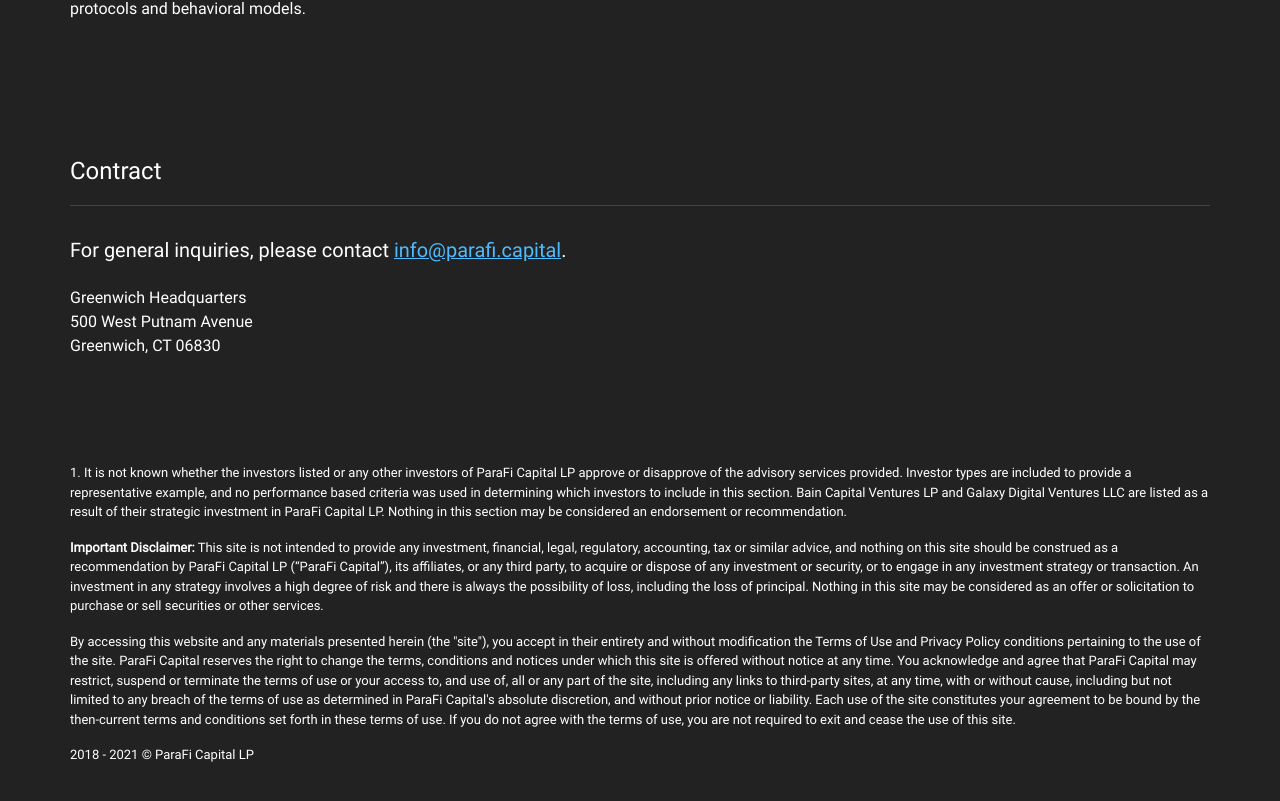
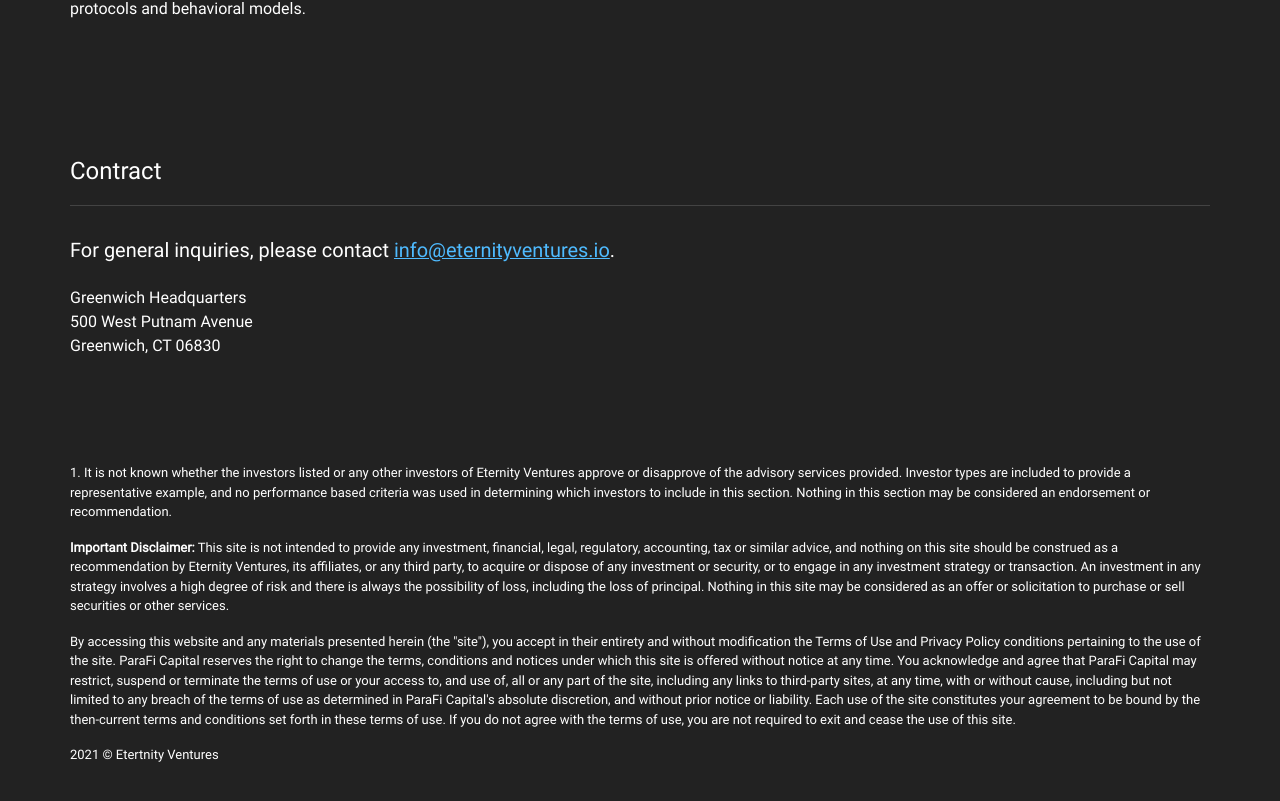
Before and after one commit to ghxstGoat111/landingpage, a React (Create React App) app: page / in a window 1280 px wide. Shown: the part 1445-2246 px from the top of the page. Built offline with nearby package versions, Linux system fonts and the light colour scheme.

Commit message:
Update App.js

```diff
--- a/src/App.js
+++ b/src/App.js
@@ -67,7 +67,7 @@
 
           <div className="contact">
             <h2 id="contact">Contract</h2>
-            <p>For general inquiries, please contact <a href="mailto:info@parafi.capital">info@parafi.capital</a>.</p>
+            <p>For general inquiries, please contact <a href="mailto:info@eternityventures.io">info@eternityventures.io</a>.</p>
             <div>
               <div className="contract-item">Greenwich Headquarters</div>
               <div className="contract-item">500 West Putnam Avenue</div>
@@ -79,13 +79,13 @@
 
       <footer>
         <div className="container">
-        <p>1. It is not known whether the investors listed or any other investors of ParaFi Capital LP approve or disapprove of the advisory services provided. Investor types are included to provide a representative example, and no performance based criteria was used in determining which investors to include in this section. Bain Capital Ventures LP and Galaxy Digital Ventures LLC are listed as a result of their strategic investment in ParaFi Capital LP. Nothing in this section may be considered an endorsement or recommendation.
+        <p>1. It is not known whether the investors listed or any other investors of Eternity Ventures approve or disapprove of the advisory services provided. Investor types are included to provide a representative example, and no performance based criteria was used in determining which investors to include in this section. Nothing in this section may be considered an endorsement or recommendation.
         </p><p>
-        <b>Important Disclaimer:</b> This site is not intended to provide any investment, financial, legal, regulatory, accounting, tax or similar advice, and nothing on this site should be construed as a recommendation by ParaFi Capital LP (“ParaFi Capital”), its affiliates, or any third party, to acquire or dispose of any investment or security, or to engage in any investment strategy or transaction. An investment in any strategy involves a high degree of risk and there is always the possibility of loss, including the loss of principal. Nothing in this site may be considered as an offer or solicitation to purchase or sell securities or other services.
+        <b>Important Disclaimer:</b> This site is not intended to provide any investment, financial, legal, regulatory, accounting, tax or similar advice, and nothing on this site should be construed as a recommendation by Eternity Ventures, its affiliates, or any third party, to acquire or dispose of any investment or security, or to engage in any investment strategy or transaction. An investment in any strategy involves a high degree of risk and there is always the possibility of loss, including the loss of principal. Nothing in this site may be considered as an offer or solicitation to purchase or sell securities or other services.
         </p>
         <p>
         By accessing this website and any materials presented herein (the "site"), you accept in their entirety and without modification the Terms of Use and Privacy Policy conditions pertaining to the use of the site. ParaFi Capital reserves the right to change the terms, conditions and notices under which this site is offered without notice at any time. You acknowledge and agree that ParaFi Capital may restrict, suspend or terminate the terms of use or your access to, and use of, all or any part of the site, including any links to third-party sites, at any time, with or without cause, including but not limited to any breach of the terms of use as determined in ParaFi Capital's absolute discretion, and without prior notice or liability. Each use of the site constitutes your agreement to be bound by the then-current terms and conditions set forth in these terms of use. If you do not agree with the terms of use, you are not required to exit and cease the use of this site.
-        </p><p>2018 - 2021 © ParaFi Capital LP</p>
+        </p><p>2021 © Etertnity Ventures</p>
         </div>
       </footer>
     </div>
```
